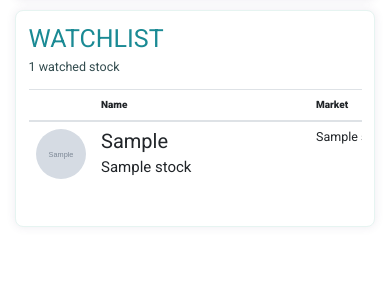
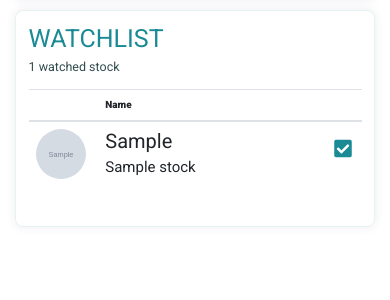
Before and after one commit to yipmunallen/third-milestone-project, a Flask app: template templates/watchlist.html in a window 390 px wide. Shown: the part 140-440 px from the top of the page. Run offline with Flask 2, Linux system fonts and the light colour scheme; the template is opened without the code that fills it: most values are stand-ins (such as "Sample title", 1, 10 or a date in 2020); grey boxes marked "Sample" are stand-in pictures; some libraries are stand-ins or nearby versions.

Commit message:
removed columns for mobile view in "watchlist.html"

```diff
--- a/templates/watchlist.html
+++ b/templates/watchlist.html
@@ -55,8 +55,8 @@
                                                   <tr>
                                                     <th scope="col"></th>
                                                     <th scope="col">Name</th>
-                                                    <th scope="col">Market</th>
-                                                    <th scope="col">Sector</th>
+                                                    <th class="table-collapsible">Market</th>
+                                                    <th class="table-collapsible">Sector</th>
                                                     <th scope="col"></th>
                                                   </tr>
                                                 </thead>
@@ -78,12 +78,12 @@
                                                                     </a>
                                                                 </div>
                                                             </td>
-                                                            <td>
+                                                            <td class="table-collapsible">
                                                                 <div class="stock-market-name">
                                                                     <h5>{{ stock.market_name }}</h5>
                                                                 </div>
                                                             </td>
-                                                            <td>
+                                                            <td class="table-collapsible">
                                                                 <div class="stock-sector">
                                                                     <h5>{{ stock.sector }}</h5>
                                                                 </div>
```
